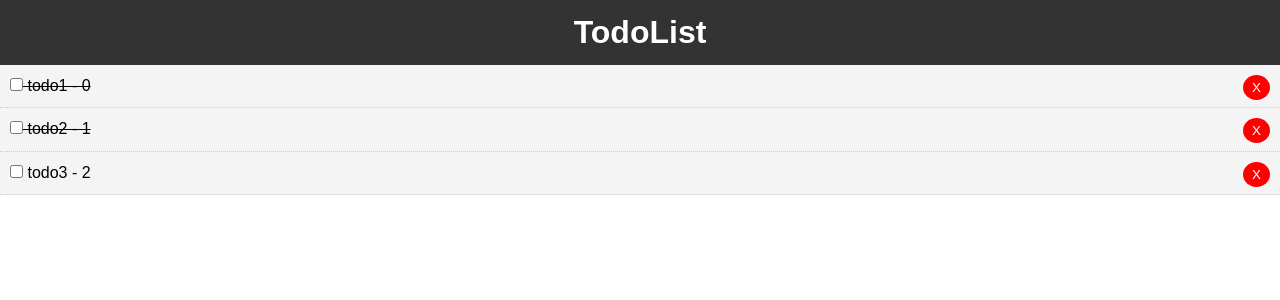
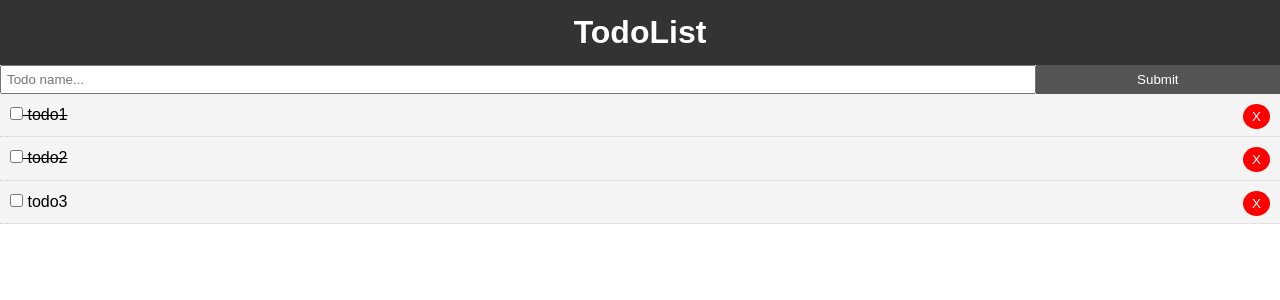
Before and after one commit to roliiii/vue-learning, a Vue app: page / in a window 1280 px wide. Shown: the top 300 px of the page. Built offline with nearby package versions, Linux system fonts and the light colour scheme.

Commit message:
add todos

```diff
--- a/package.json
+++ b/package.json
@@ -9,6 +9,7 @@
   },
   "dependencies": {
     "core-js": "^3.6.4",
+    "uuid": "^8.1.0",
     "vue": "^2.6.11"
   },
   "devDependencies": {
--- a/src/App.vue
+++ b/src/App.vue
@@ -1,35 +1,41 @@
 <template>
   <div id="app">
     <Header />
-    <Todos v-bind:todos="todos" v-on:del-todo="deleteTodo" />
+    <AddTodo v-on:add-todo="addTodo" />
+    <Todos v-bind:todos="todos" v-on:del-todo="deleteTodo"/>
   </div>
 </template>
 
 <script>
-import Todos from './components/Todos.vue'
-import Header from './components/layout/Header.vue'
+import Todos from "./components/Todos.vue";
+import Header from "./components/layout/Header.vue";
+import AddTodo from "./components/AddTodo.vue";
 
 export default {
-  name: 'App',
+  name: "App",
   components: {
     Header,
+    AddTodo,
     Todos
   },
-  data(){
+  data() {
     return {
-      todos:[
-        {id:1,title:'todo1',completed:true},
-        {id:2,title:'todo2',completed:true},
-        {id:3,title:'todo3',completed:false},
+      todos: [
+        { id: 1, title: "todo1", completed: true },
+        { id: 2, title: "todo2", completed: true },
+        { id: 3, title: "todo3", completed: false }
       ]
-    }
+    };
   },
-  methods:{
-    deleteTodo(id){
-      this.todos = this.todos.filter(x => x.id!=id)
+  methods: {
+    deleteTodo(id) {
+      this.todos = this.todos.filter(x => x.id != id);
+    },
+    addTodo(newTodo){
+      this.todos = [...this.todos, newTodo]
     }
   }
-}
+};
 </script>
 
 <style>
@@ -42,4 +48,16 @@
   font-family: Arial, Helvetica, sans-serif;
   line-height: 1.4;
 }
+.btn {
+  display: inline-bloPck;
+  border: none;
+  background: #555;
+  color: white;
+  cursor: pointer;
+  padding: 7px 20px;
+}
+
+.btn:hover {
+  background: #666;
+}
 </style>
--- /dev/null
+++ b/src/components/AddTodo.vue
@@ -0,0 +1,50 @@
+<template>
+  <div>
+    <form @submit="addTodo">
+      <input type="text" v-model="title" name="title" placeholder="Todo name..." />
+      <input type="submit" value="Submit" class="btn" />
+    </form>
+  </div>
+</template>
+
+<script>
+import  { v4 as uuidv4 } from 'uuid';
+export default {
+
+  name: "AddTodo",
+  data() {
+    return {
+      title: ""
+    };
+  },
+  methods: {
+    addTodo(e) {
+        e.preventDefault()
+
+        const newTodo = {
+            id: uuidv4(),
+            title: this.title,
+            completed: false
+        }
+
+        this.$emit("add-todo", newTodo)
+        this.title = ''
+    }
+  }
+};
+</script>
+
+<style scoped>
+form {
+  display: flex;
+}
+
+input[type="text"] {
+  flex: 10;
+  padding: 5px;
+}
+
+input[type="submit"] {
+  flex: 2;
+}
+</style>
--- a/src/components/TodoItem.vue
+++ b/src/components/TodoItem.vue
@@ -2,7 +2,7 @@
   <div class="todo-item" v-bind:class="{'is-complete':todo.completed}">
       <p>
         <input type="checkbox" v-on:change="markComplete">
-        {{todo.title}} - {{index}}
+        {{todo.title}}
         <button @click="$emit('del-todo', todo.id)" class="del">X</button>
       </p>
   </div>
```
Also changed, not shown: 1 other file (tests, documents, lock files or other folders). Lines whose indentation alone changed are shown as unchanged.
